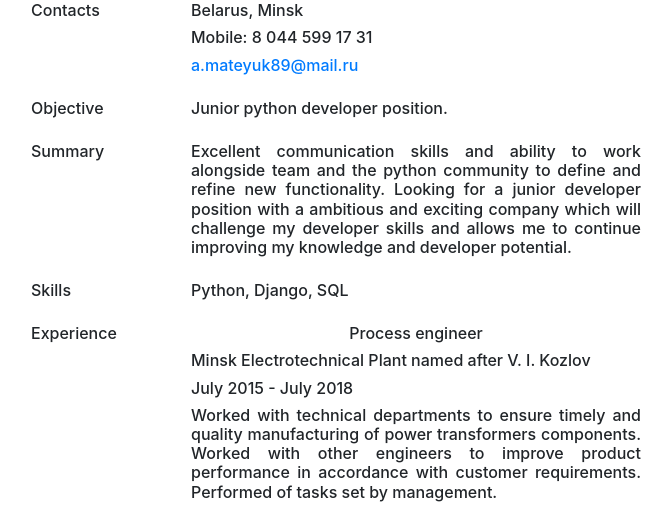
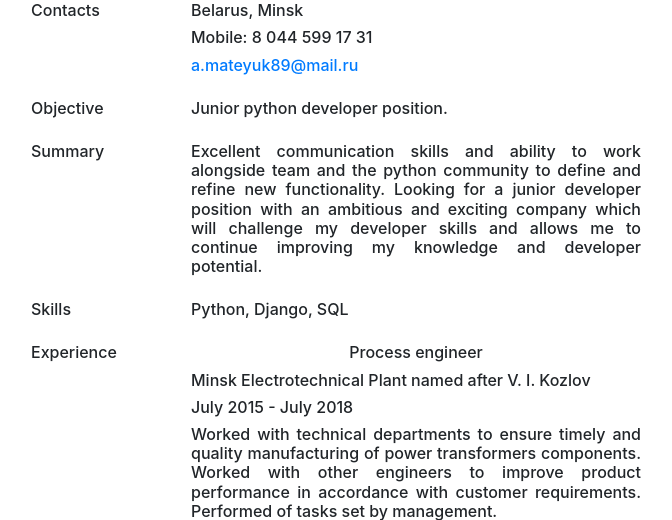
Before and after one commit to iseedeadpeople1005000/filya, a Django app: template about/templates/about.html in a window 1280 px wide. Shown: the part 194-714 px from the top of the page, without its empty margins (304-976 px from the left). Run offline with Django 3.2, Linux system fonts and the light colour scheme; the template is opened without the code that fills it, so the values that code supplies are empty; some libraries are stand-ins or nearby versions.

Commit message:
утро вечера мудренее

```diff
--- a/about/templates/about.html
+++ b/about/templates/about.html
@@ -40,7 +40,7 @@
                             <h6>Summary</h6>
                         </div>
                         <div class="col-md-9 block">
-                            <h6 align="justify">Excellent communication skills and ability to work alongside team and the python сommunity to define and refine new functionality. Looking for a junior developer position with a ambitious and exciting company which will challenge my developer skills and allows me to continue improving my knowledge and developer potential.</h6>
+                            <h6 align="justify">Excellent communication skills and ability to work alongside team and the python сommunity to define and refine new functionality. Looking for a junior developer position with an ambitious and exciting company which will challenge my developer skills and allows me to continue improving my knowledge and developer potential.</h6>
                         </div>
                     </div>
                     </p>
```
Also changed, not shown: db.sqlite3.
